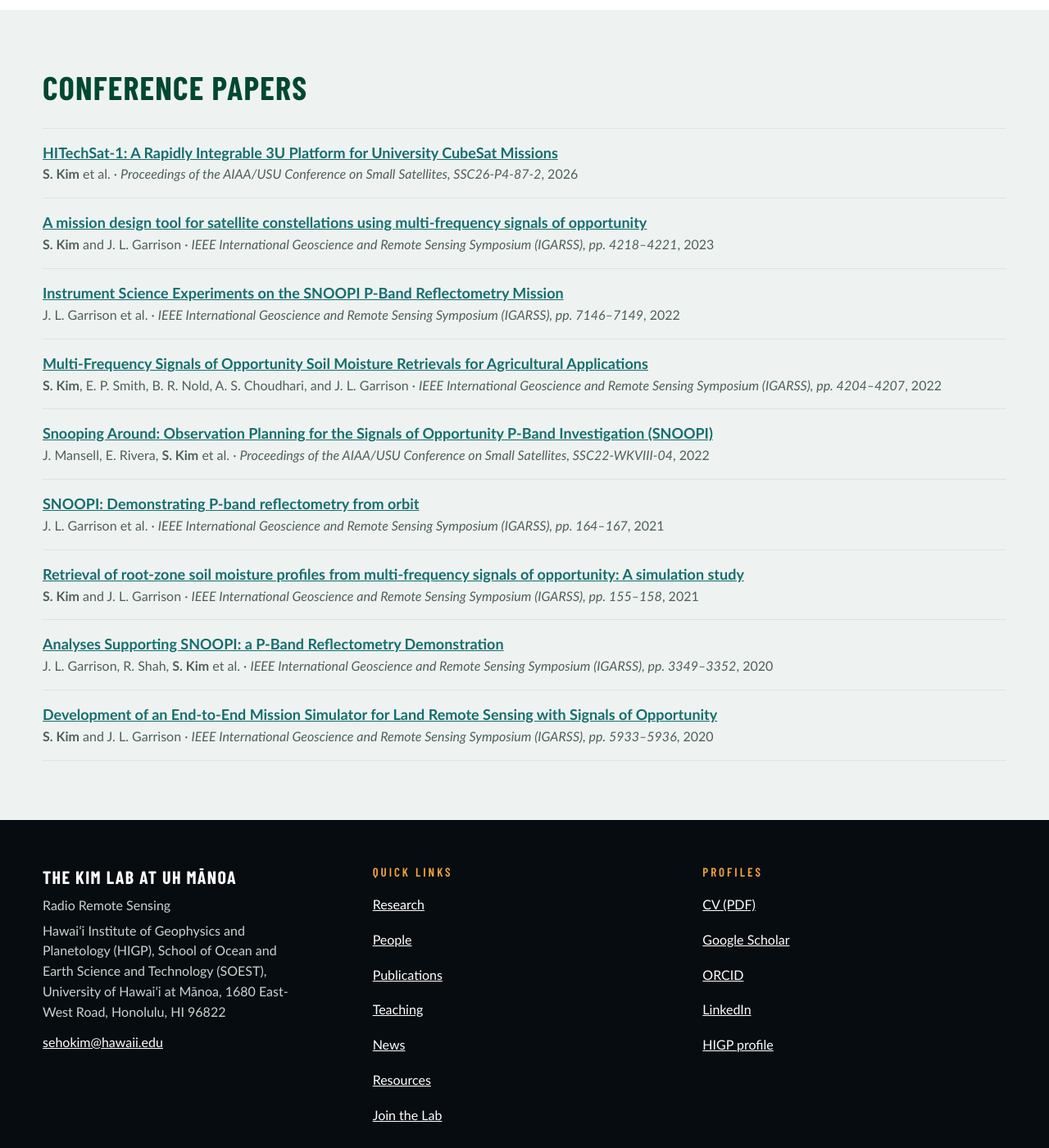
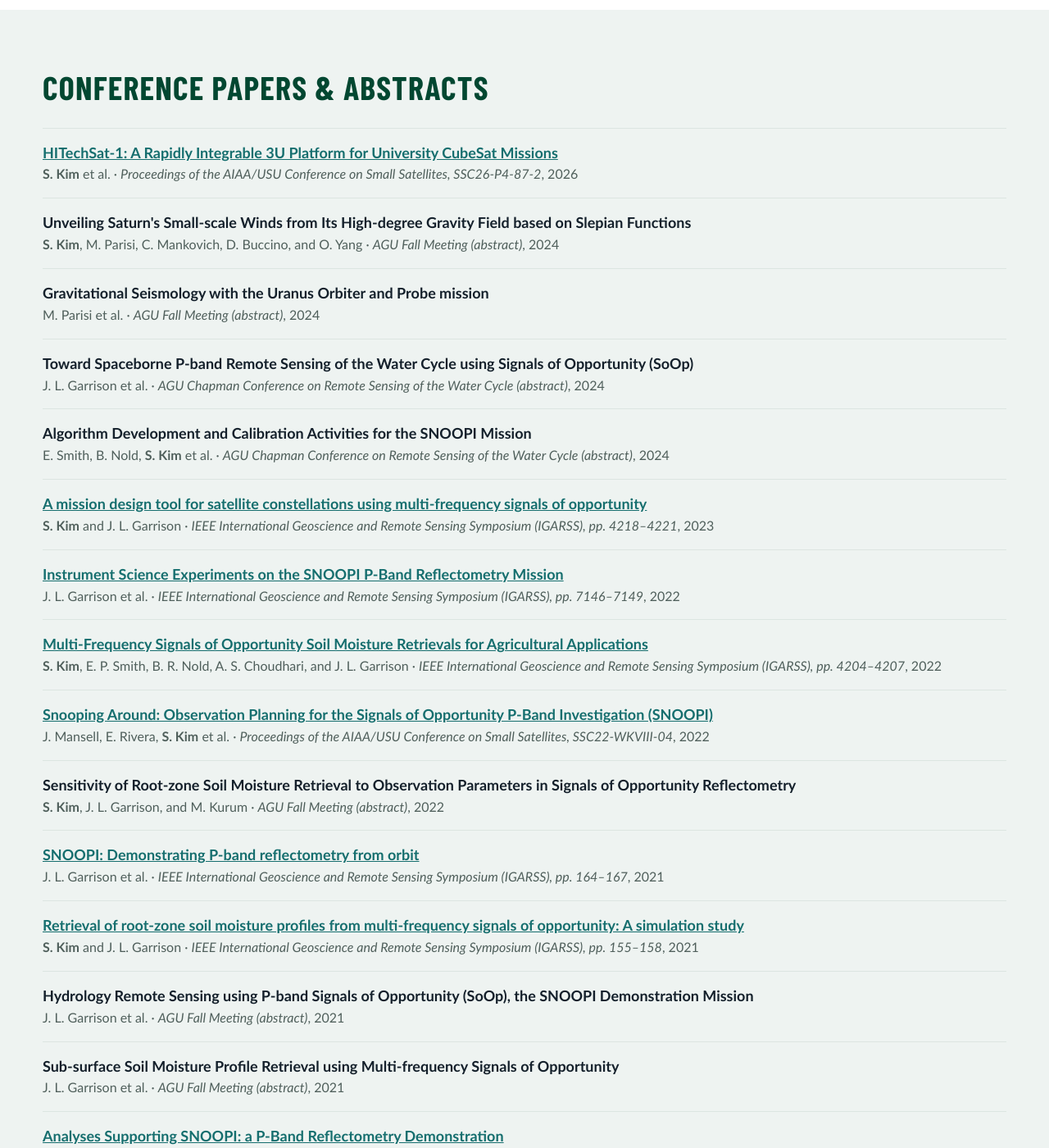
Before and after one commit to sehokim09/sehokim09.github.io, a Jekyll site: the page built from publications.html, in a window 1280 px wide and 1400 px high, scrolled down 1229 px. Shown: the whole window at 82% size. Built offline with Jekyll 4.4.1, drawn with Linux system fonts in a browser that asks for light colours.

Commit message:
Publications: add AGU Fall Meeting and Chapman abstracts
Seven AGU abstracts from the CV (2021, 2022, 2024 Fall Meetings and the
2024 Chapman Conference), interleaved by year; section renamed
Conference papers & abstracts.

Co-Authored-By: Claude Opus 5.5 <noreply@anthropic.com>
Claude-Session: https://claude.ai/code/session_01CT7uMHNpm9DEv42J4sv3fR

```diff
--- a/_data/publications.yml
+++ b/_data/publications.yml
@@ -74,6 +74,34 @@
   venue: "Proceedings of the AIAA/USU Conference on Small Satellites, SSC26-P4-87-2"
   url: "https://digitalcommons.usu.edu/smallsat/2026/all2026/231/"
 
+- year: 2024
+  type: conference
+  abstract: true
+  title: "Unveiling Saturn's Small-scale Winds from Its High-degree Gravity Field based on Slepian Functions"
+  authors: "S. Kim, M. Parisi, C. Mankovich, D. Buccino, and O. Yang"
+  venue: "AGU Fall Meeting (abstract)"
+
+- year: 2024
+  type: conference
+  abstract: true
+  title: "Gravitational Seismology with the Uranus Orbiter and Probe mission"
+  authors: "M. Parisi et al."
+  venue: "AGU Fall Meeting (abstract)"
+
+- year: 2024
+  type: conference
+  abstract: true
+  title: "Toward Spaceborne P-band Remote Sensing of the Water Cycle using Signals of Opportunity (SoOp)"
+  authors: "J. L. Garrison et al."
+  venue: "AGU Chapman Conference on Remote Sensing of the Water Cycle (abstract)"
+
+- year: 2024
+  type: conference
+  abstract: true
+  title: "Algorithm Development and Calibration Activities for the SNOOPI Mission"
+  authors: "E. Smith, B. Nold, S. Kim et al."
+  venue: "AGU Chapman Conference on Remote Sensing of the Water Cycle (abstract)"
+
 - year: 2023
   type: conference
   title: "A mission design tool for satellite constellations using multi-frequency signals of opportunity"
@@ -102,6 +130,13 @@
   venue: "Proceedings of the AIAA/USU Conference on Small Satellites, SSC22-WKVIII-04"
   url: "https://digitalcommons.usu.edu/smallsat/2022/all2022/95/"
 
+- year: 2022
+  type: conference
+  abstract: true
+  title: "Sensitivity of Root-zone Soil Moisture Retrieval to Observation Parameters in Signals of Opportunity Reflectometry"
+  authors: "S. Kim, J. L. Garrison, and M. Kurum"
+  venue: "AGU Fall Meeting (abstract)"
+
 - year: 2021
   type: conference
   title: "SNOOPI: Demonstrating P-band reflectometry from orbit"
@@ -116,6 +151,20 @@
   venue: "IEEE International Geoscience and Remote Sensing Symposium (IGARSS), pp. 155–158"
   doi: "10.1109/IGARSS47720.2021.9554561"
 
+- year: 2021
+  type: conference
+  abstract: true
+  title: "Hydrology Remote Sensing using P-band Signals of Opportunity (SoOp), the SNOOPI Demonstration Mission"
+  authors: "J. L. Garrison et al."
+  venue: "AGU Fall Meeting (abstract)"
+
+- year: 2021
+  type: conference
+  abstract: true
+  title: "Sub-surface Soil Moisture Profile Retrieval using Multi-frequency Signals of Opportunity"
+  authors: "J. L. Garrison et al."
+  venue: "AGU Fall Meeting (abstract)"
+
 - year: 2020
   type: conference
   title: "Analyses Supporting SNOOPI: a P-Band Reflectometry Demonstration"
--- a/publications.html
+++ b/publications.html
@@ -19,7 +19,7 @@ permalink: /publications/
 </section>
 <section class="section section-mist">
   <div class="container">
-    <div class="section-head"><h2 class="section-title">Conference papers</h2></div>
+    <div class="section-head"><h2 class="section-title">Conference papers &amp; abstracts</h2></div>
     <ul class="rule-list">
       {% for p in confs %}{% include pub-item.html pub=p %}{% endfor %}
     </ul>
```
